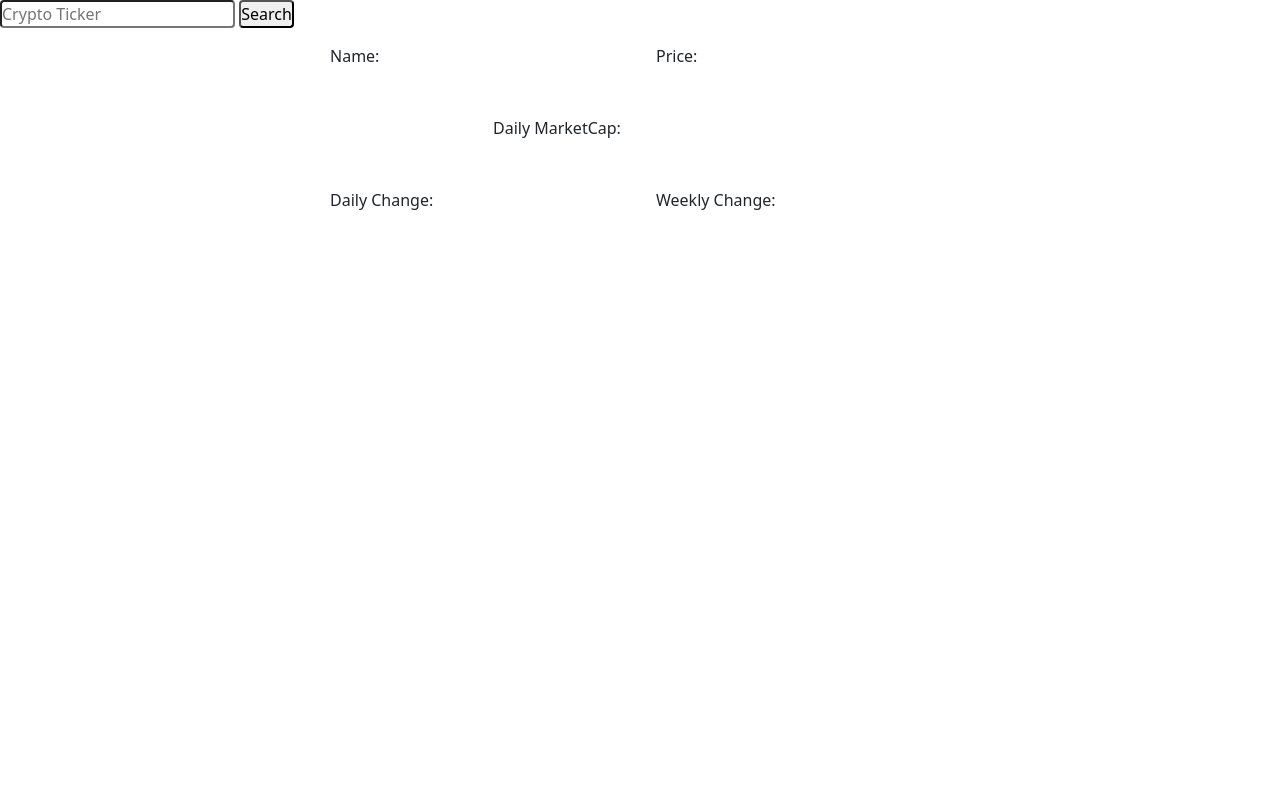
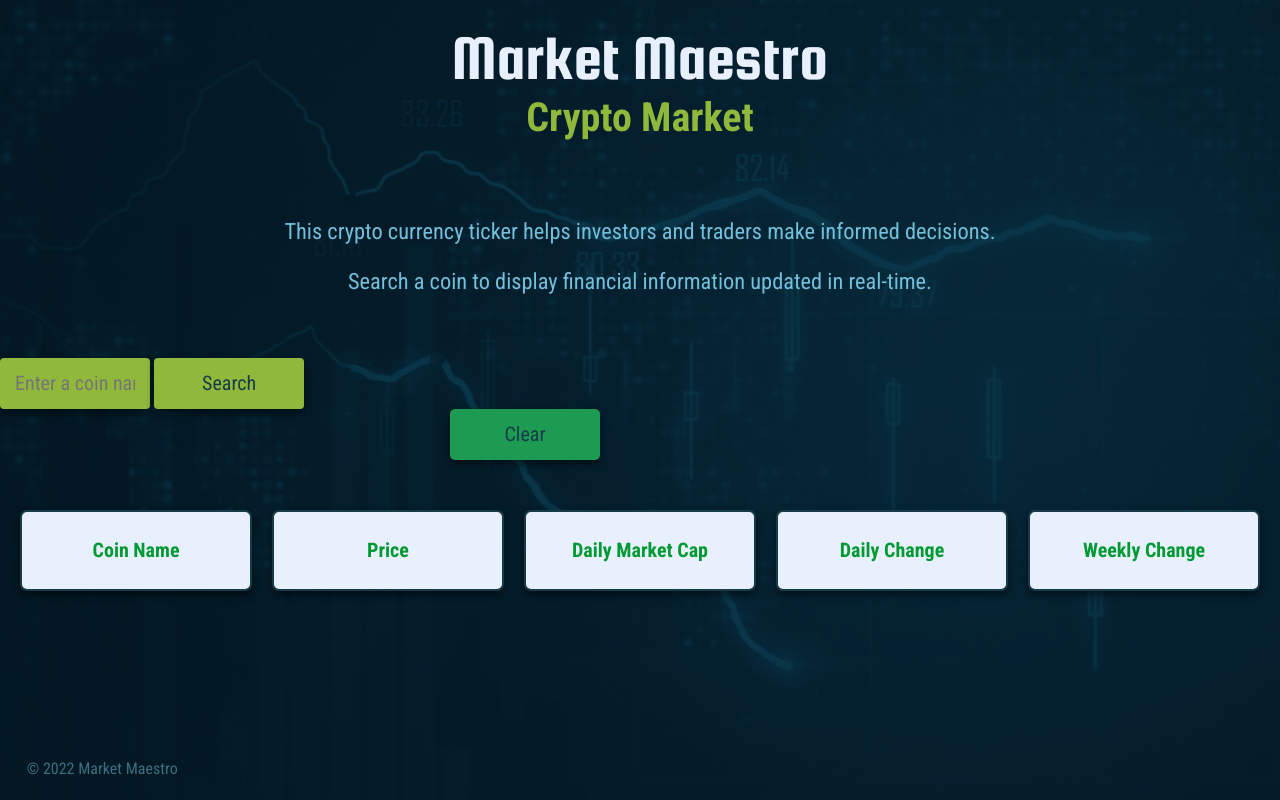
Before and after one commit to ConstanceDesign/Cabin, a plain HTML site: page crypto.html in a window 1280 px wide. Drawn offline with nearby package versions, Linux system fonts and the light colour scheme.

Commit message:
crypto html and css

```diff
--- a/assets/css/crypto-styles.css
+++ b/assets/css/crypto-styles.css
@@ -0,0 +1,363 @@
+/*removes browser default styling*/
+/* the * acts as a select all*/
+* {
+  margin: 0;
+  padding: 0;
+  box-sizing: border-box;
+  -webkit-font-smoothing: antialiased;
+}
+
+/*CSS variables*/
+
+:root {
+  --white: #e9f0fd;
+  --dark-green: #173b48;
+  --blue-green: #3c6f81;
+  --light-blue-green: #4f869a;
+  --bright-blue-green: #73c0dc;
+  --mid-green: #1e9b53;
+  --bright-green: #009933;
+  --light-green: #90b93b;
+  --bright-lime: #98ce29;
+  --lime: #deeeae;
+  --sage: #909b7e;
+}
+
+/*background*/
+
+.background {
+  flex-wrap: wrap;
+  height: 100%;
+  margin: auto;
+  background-position: center;
+  background-size: cover;
+  background-repeat: no-repeat;
+  background-blend-mode: soft-light;
+  background-color: var(--dark-green);
+  z-index: 1;
+}
+
+/*headings*/
+
+h1 {
+  font-family: "Squada One", cursive;
+  font-size: clamp(3rem, 10vw, 4rem);
+  text-align: center;
+  padding-top: 25pt;
+  line-height: 0.8;
+  z-index: 2;
+}
+
+h1 a {
+  color: var(--white);
+  text-decoration: none;
+}
+
+h1 a:hover {
+  color: var(--blue-green);
+}
+
+h2 {
+  font-family: "Roboto Condensed", sans-serif;
+  font-weight: bold;
+  font-size: clamp(1.25rem, 9vw, 2.5rem);
+  color: var(--bright-blue-green);
+  text-align: center;
+  padding-bottom: 50pt;
+  line-height: 1.25;
+  z-index: 2;
+}
+
+h3 {
+  font-family: "Roboto Condensed", sans-serif;
+  font-size: clamp(0.8rem, 5vw, 1.4rem);
+  color: var(--bright-blue-green);
+  text-align: center;
+  padding-bottom: 10pt;
+  padding-left: 20pt;
+  padding-right: 20pt;
+  margin-left: auto;
+  margin-right: auto;
+  line-height: 1.25;
+  z-index: 2;
+}
+
+h4 {
+  font-family: "Roboto Condensed", sans-serif;
+  font-size: 12pt;
+  color: var(--blue-green);
+  padding-bottom: 10pt;
+  padding-left: 20pt;
+  z-index: 2;
+}
+
+p {
+  font-family: "Roboto Condensed", sans-serif;
+  font-weight: bold;
+  font-size: clamp(0.5rem, 4vw, 1.25rem);
+  color: var(--bright-green);
+  text-align: center;
+  padding-top: 16px;
+  padding-bottom: auto;
+  line-height: 1.25;
+  z-index: 2;
+}
+
+/*glitch - search won't work without crypto present*/
+
+.crypto {
+  display: none;
+}
+
+.mobile {
+  display: none;
+}
+
+/*Intro paragraph*/
+
+.intro {
+  margin-left: auto;
+  margin-right: auto;
+  margin-bottom: 50px;
+  padding-left: 50px;
+  padding-right: 50px;
+}
+
+/*search form*/
+
+.form {
+  flex-wrap: wrap;
+  position: relative;
+  margin-left: auto;
+  margin-right: auto;
+  margin-bottom: 50px;
+}
+
+/*search field*/
+
+#display {
+  font-family: "Roboto Condensed", sans-serif;
+  font-size: clamp(0.5rem, 4vw, 1.25rem);
+  color: var(--dark-green);
+  background-color: #deeeae;
+}
+
+#stockSearchForm [type="text"] {
+  position: relative;
+  width: 300px;
+  height: 50px;
+  margin-left: 30px;
+  margin-right: 20px;
+  font-family: "Roboto Condensed", sans-serif;
+  font-size: clamp(0.5rem, 4vw, 1.25rem);
+  color: #000;
+  background-color: var(--lime);
+  padding: 0px 15px;
+  border: 0;
+  z-index: 1;
+}
+
+input:focus {
+  outline: none !important;
+  background-color: var(--lime);
+}
+
+/*search field button*/
+
+.rounded {
+  float: inherit;
+  width: 150px;
+  height: 51px;
+  margin-top: 0px;
+  margin-left: 0px;
+  font-family: "Roboto Condensed", sans-serif;
+  font-size: clamp(0.5rem, 4vw, 1.25rem);
+  color: var(--dark-green);
+  border: 0;
+  background-color: var(--light-green);
+  padding: 0px 15px;
+  box-shadow: 0 4px 8px 0 rgba(0, 0, 0, 0.5);
+  z-index: 1;
+}
+
+button:hover {
+  background-color: var(--bright-lime);
+  color: var(--dark-green);
+  border: 0;
+}
+
+/*clear field button*/
+
+.clear {
+  float: inherit;
+  width: 150px;
+  height: 51px;
+  margin-left: 450px;
+  font-family: "Roboto Condensed", sans-serif;
+  font-size: clamp(0.5rem, 4vw, 1.25rem);
+  color: var(--dark-green);
+  border: 0;
+  border-radius: 5px;
+  background-color: var(--mid-green);
+  padding: 0px 15px;
+  box-shadow: 0 4px 8px 0 rgba(0, 0, 0, 0.5);
+  z-index: 1;
+}
+
+.clear:hover {
+  background-color: var(--bright-green);
+  color: var(--dark-green);
+}
+
+/*stock ticker search results*/
+
+#tickerName {
+  font-family: "Roboto Condensed", sans-serif;
+  font-size: clamp(0.5rem, 4vw, 1.25rem);
+  line-break: auto;
+  color: var(--dark-green);
+  padding-left: 5px;
+}
+
+#stockPrice {
+  font-family: "Roboto Condensed", sans-serif;
+  font-size: clamp(0.5rem, 4vw, 1.25rem);
+  line-break: auto;
+  color: var(--dark-green);
+  padding-left: 5px;
+}
+
+#stockMarketCap {
+  font-family: "Roboto Condensed", sans-serif;
+  font-size: clamp(0.5rem, 4vw, 1.25rem);
+  line-break: auto;
+  color: var(--dark-green);
+  padding-left: 5px;
+}
+
+#high {
+  font-family: "Roboto Condensed", sans-serif;
+  font-size: clamp(0.5rem, 4vw, 1.25rem);
+  line-break: auto;
+  color: var(--dark-green);
+  padding-left: 5px;
+}
+
+#low {
+  font-family: "Roboto Condensed", sans-serif;
+  font-size: clamp(0.5rem, 4vw, 1.25rem);
+  line-break: auto;
+  color: var(--dark-green);
+  padding-left: 5px;
+}
+
+/* Float five columns side by side */
+.column {
+  float: left;
+  width: 20%;
+  padding: 0 10px;
+  height: auto;
+  color: var(--white);
+}
+
+/* Remove extra left and right margins, due to padding in columns */
+.row {
+  flex-wrap: wrap;
+  float: center;
+  margin: 0 10px;
+  bottom: 100px;
+}
+
+/* Clear floats after the columns */
+.row:after {
+  content: "";
+  display: table;
+  clear: both;
+}
+
+/* Boxes displaying ticker results */
+.ticker {
+  box-shadow: 0 4px 8px 0 rgba(0, 0, 0, 0.5);
+  padding: 10px;
+  text-align: center;
+  background-color: var(--white);
+  border: 2px solid var(--dark-green);
+  border-radius: 7px;
+  font-family: "Roboto Condensed", sans-serif;
+  font-weight: bold;
+  font-size: 21px;
+  height: auto;
+  z-index: 1;
+}
+
+.footer {
+  position: fixed;
+  left: 0;
+  bottom: 0;
+  width: 100%;
+  text-align: left;
+}
+
+/* Responsive columns - one column layout (vertical) on small screens */
+@media (max-width: 1024px) {
+  h2 {
+    padding-bottom: 0px;
+    z-index: 2;
+  }
+
+  h3 {
+    font-size: 20px;
+    text-align: center;
+    padding-left: 20px;
+    padding-right: 20px;
+  }
+
+  p {
+    padding-top: 10px;
+    padding-bottom: auto;
+    line-height: 1.2;
+  }
+
+  .intro {
+    display: none;
+  }
+
+  .mobile {
+    display: contents;
+  }
+
+  .rounded {
+    display: none;
+  }
+
+  .clear {
+    display: none;
+  }
+
+  .column {
+    width: 100%;
+    height: auto;
+    margin-bottom: 10px;
+  }
+
+  .ticker {
+    box-shadow: 0 4px 8px 0 rgba(0, 0, 0, 0.5);
+    padding: 10px;
+    padding-top: 0px;
+    text-align: center;
+    background-color: var(--white);
+    border: 2px solid var(--dark-green);
+    border-radius: 7px;
+    font-family: "Roboto Condensed", sans-serif;
+    font-weight: bold;
+    font-size: 21px;
+    height: 50px;
+    z-index: 1;
+  }
+}
+
+@media (max-width: 375px) {
+  .mobile {
+    display: none;
+  }
+}
--- a/crypto.html
+++ b/crypto.html
@@ -1,71 +1,114 @@
 <html lang="en">
-  <!--Head-->
   <head>
     <meta charset="UTF-8" />
     <meta http-equiv="X-UA-Compatible" content="IE=edge" />
     <meta name="viewport" content="width=device-width, initial-scale=1.0" />
     <title>Market Maestro</title>
 
-    <!-- Google Fonts -->
     <link rel="preconnect" href="https://fonts.googleapis.com" />
     <link rel="preconnect" href="https://fonts.gstatic.com" crossorigin />
     <link
       href="https://fonts.googleapis.com/css2?family=Roboto+Condensed:wght@300;400;700&family=Squada+One&display=swap"
       rel="stylesheet"
     />
-    <!-- CSS -->
+
     <link
       href="https://cdn.jsdelivr.net/npm/bootstrap@5.1.3/dist/css/bootstrap.min.css"
       rel="stylesheet"
       integrity="sha384-1BmE4kWBq78iYhFldvKuhfTAU6auU8tT94WrHftjDbrCEXSU1oBoqyl2QvZ6jIW3"
       crossorigin="anonymous"
     />
-    <link rel="stylesheet" href="styles.css" />
+    <link rel="stylesheet" href="./assets/css/stock-styles.css" />
   </head>
-  <!-- Body -->
+
   <body>
-    <!--Crypto market page start-->
-    <!--A seach bar for cryptocurrencies-->
-    <form id="cryptoSearchForm" class="crypto">
+    <div
+      style="background-image: url('./assets/images/stock.jpg')"
+      class="background"
+    >
+      <!--Logo-->
+      <h1><a href="index.html">Market Maestro</a></h1>
+
+      <!--Topic-->
+      <h2>Crypto Market</h2>
+
+      <!--Stock page-->
+
+      <div class="intro">
+      <h3>This crypto currency ticker helps investors and traders make informed decisions.</h3>
+      <h3>Search a coin to display financial information updated in real-time.</h3>
+    </div>
+
+    <div class="mobile">
+      <h3>Search a coin to display financial information updated in real-time.</h3>
+    </div>
+
+      <div class="form">
+
+      <div class="search">
+
+      <form id="cryptoSearchForm" class="crypto-ticker">
+        <div>
         <input
           type="text"
-        placeholder="Crypto Ticker"
+          placeholder="Enter a coin name"
           name="query"
           class="rounded"
           />
         <button class="rounded">Search</button>
-    </form>
-    <!--A div that will display the info labeled by ID below-->
-    <!--every piece of information has its own smaller div inside the parent crypto page-->
-    <div id="cryptoMarket" class="crypto-ticker">
-      <div class="row justify-content-center">
-        <div class="w-25 p-3 h-75">
-          <p>Name: <span id="coinname"></span></p>
+      </form></div>
+
+      <form id="cryptoSearchForm" class="crypto-ticker">
+        <div>
+        <button class="clear">Clear</button>
+      </form></div>
+
+
   </div>
-        <div class="w-25 p-3 h-75">
-          <p>Price: <span id="price"></span></p>
+
+</div>
+
+      <container class="row" id="cryptoMarket" class="crypto-ticker">
+
+          <div class="column">
+            <div class="ticker">
+              <p>Coin Name <span id="coinname"></span></p>
             </div>
           </div>
-      <div class="row justify-content-center">
-        <div class="w-25 p-3 h-75">
-          <p>Daily MarketCap: <span id="marketCap"></span></p>
+
+          <div class="column">
+            <div class="ticker">
+              <p>Price <span id="price"></span></p>
             </div>
           </div>
-      <div class="row justify-content-center">
-        <div class="w-25 p-3 h-75">
-          <p>Daily Change: <span id="dayChange"></span></p>
-        </div>
-        <div class="w-25 p-3 h-75">
-          <p>Weekly Change: <span id="weeklyChange"></span></p>
+
+          <div class="column">
+            <div class="ticker">
+              <p>Daily Market Cap <span id="marketCap"></span></p>
             </div>
           </div>
+
+          <div class="column">
+            <div class="ticker">
+              <p>Daily Change <span id="dayChange"></span></p>
             </div>
-    <!--end of crypto market page-->
-  </body>
-  <!-- Footer -->
-  <footer></footer>
+          </div>
+
+        <div class="column">
+          <div class="ticker">
+            <p>Weekly Change <span id="weeklyChange"></span></p>
+          </div>
+        </div>
+
+    </container>
+
+    <div class="footer">
+      <h4>&copy; 2022 Market Maestro</h4>
+    </div>
+
     <!-- Javascript Docs -->
     <script src="https://cdnjs.cloudflare.com/ajax/libs/jquery/3.4.1/jquery.min.js"></script>
     <script src="https://cdn.jsdelivr.net/npm/axios/dist/axios.min.js"></script>
     <script src="script.js"></script>
+  </body>
 </html>
```
Lines whose indentation alone changed are shown as unchanged.
